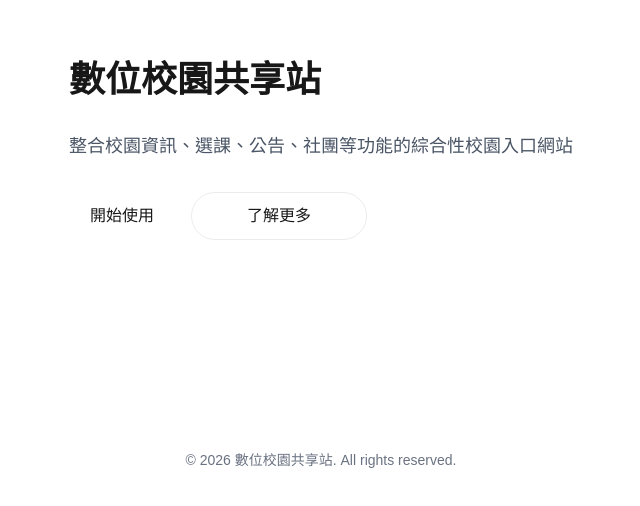
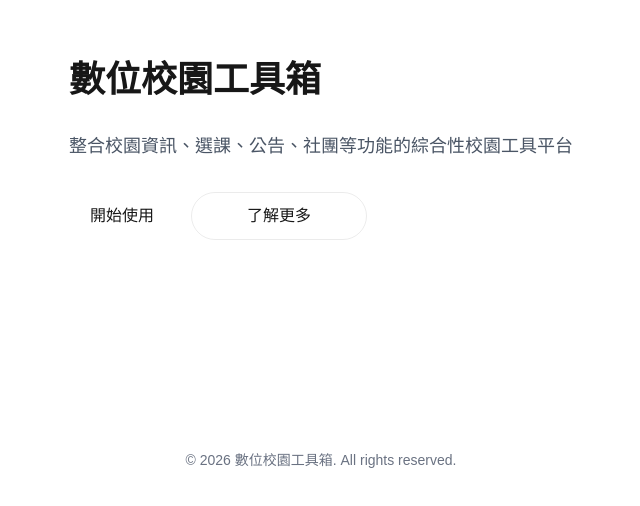
Before and after one commit to takan003/campus-toolkit, a Next.js app: page / in a window 1280 px wide. Shown: the part 250-756 px from the top of the page, without its empty margins (319-959 px from the left). Built offline with nearby package versions, Linux system fonts and the light colour scheme.

Commit message:
修改專案名稱為「數位校園工具箱」

```diff
--- a/package.json
+++ b/package.json
@@ -1,7 +1,7 @@
 {
   "name": "campus-toolkit",
   "version": "1.0.0",
-  "description": "整合校園資訊、選課、公告、社團等功能的綜合性校園入口網站。",
+  "description": "整合校園資訊、選課、公告、社團等功能的綜合性校園工具平台。",
   "private": true,
   "scripts": {
     "dev": "next dev",
--- a/src/app/layout.tsx
+++ b/src/app/layout.tsx
@@ -2,8 +2,8 @@ import type { Metadata } from "next";
 import "@/styles/globals.css";
 
 export const metadata: Metadata = {
-  title: "數位校園共享站",
-  description: "整合校園資訊、選課、公告、社團等功能的綜合性校園入口網站",
+  title: "數位校園工具箱",
+  description: "整合校園資訊、選課、公告、社團等功能的綜合性校園工具平台",
 };
 
 export default function RootLayout({
--- a/src/app/page.tsx
+++ b/src/app/page.tsx
@@ -2,9 +2,9 @@ export default function Home() {
   return (
     <div className="grid grid-rows-[20px_1fr_20px] items-center justify-items-center min-h-screen p-8 pb-20 gap-16 sm:p-20 font-[family-name:var(--font-geist-sans)]">
       <main className="flex flex-col gap-8 row-start-2 items-center sm:items-start">
-        <h1 className="text-4xl font-bold">數位校園共享站</h1>
+        <h1 className="text-4xl font-bold">數位校園工具箱</h1>
         <p className="text-lg text-gray-600">
-          整合校園資訊、選課、公告、社團等功能的綜合性校園入口網站
+          整合校園資訊、選課、公告、社團等功能的綜合性校園工具平台
         </p>
         <div className="flex gap-4 items-center flex-col sm:flex-row">
           <button className="rounded-full border border-solid border-transparent transition-colors flex items-center justify-center bg-foreground text-background gap-2 hover:bg-[#383838] dark:hover:bg-[#ccc] text-sm sm:text-base h-10 sm:h-12 px-4 sm:px-5">
@@ -17,7 +17,7 @@ export default function Home() {
       </main>
       <footer className="row-start-3 flex gap-6 flex-wrap items-center justify-center">
         <p className="text-sm text-gray-500">
-          © 2026 數位校園共享站. All rights reserved.
+          © 2026 數位校園工具箱. All rights reserved.
         </p>
       </footer>
     </div>
```
Also changed, not shown: 1 other file (tests, documents, lock files or other folders).
